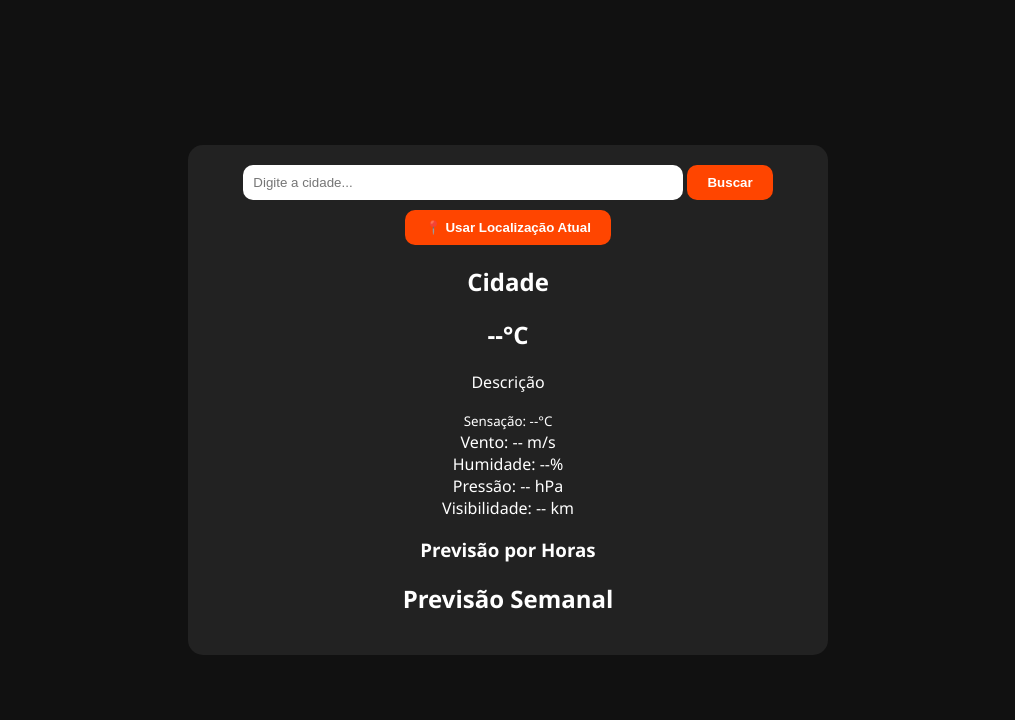
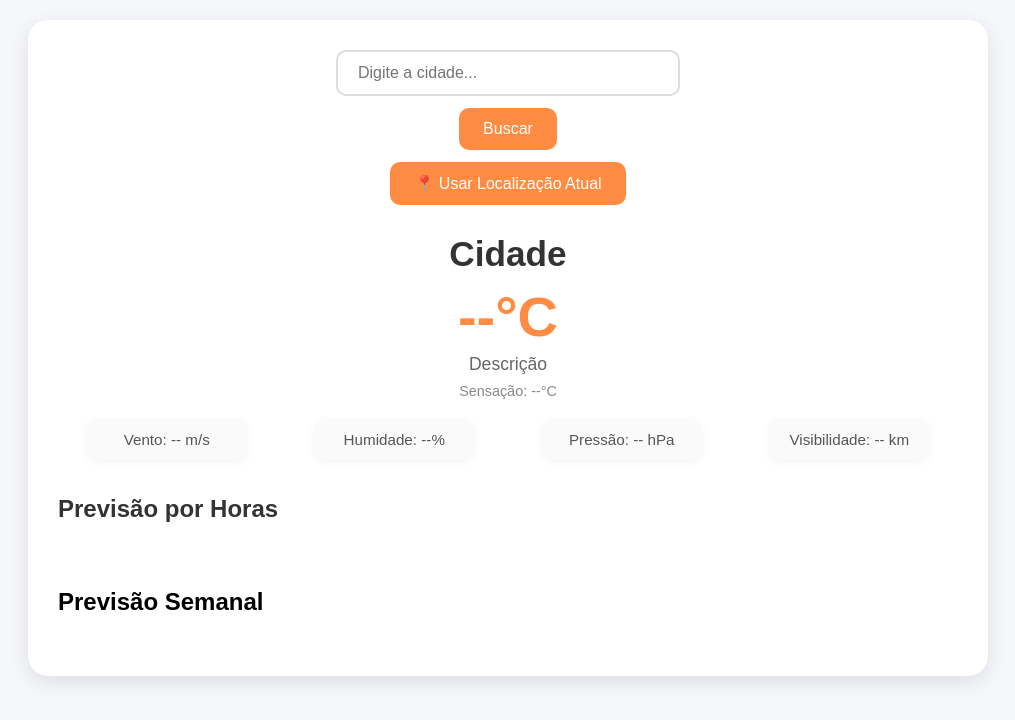
Before and after one commit to java-altf4/Projeto_Tempo_Escola, a plain HTML site: page index.html in a window 1280 px wide. Shown: the whole page, without its empty margins (132-1147 px from the left). Drawn offline with Linux system fonts and the light colour scheme.

Commit message:
style.css

```diff
--- a/style.css
+++ b/style.css
@@ -1,69 +1,249 @@
+/* style.css */
+
+/* --- Configurações Gerais --- */
 body {
+    font-family: 'Poppins', 'Arial', sans-serif;
+    background-color: #f5f7fa;
     margin: 0;
-    font-family: 'Segoe UI', sans-serif;
-    background-color: #111;
-    color: #fff;
+    padding: 20px;
     display: flex;
     justify-content: center;
-    align-items: center;
+    align-items: flex-start;
     min-height: 100vh;
+    overflow-x: hidden;
 }
 
 .container {
+    background: #ffffff;
+    border-radius: 20px;
+    box-shadow: 0 6px 20px rgba(0, 0, 0, 0.1);
     width: 90%;
-    max-width: 600px;
-    padding: 20px;
-    background: #222;
-    border-radius: 15px;
-    text-align: center;
+    max-width: 900px;
+    padding: 30px;
+    animation: fadeInContainer 1s ease-out;
 }
 
-header {
-    margin-bottom: 20px;
+/* Fade-in da página */
+@keyframes fadeInContainer {
+    from { opacity: 0; transform: translateY(20px); }
+    to { opacity: 1; transform: translateY(0); }
 }
 
-header input {
-    padding: 10px;
-    width: 70%;
-    border-radius: 10px;
-    border: none;
-    outline: none;
-    margin-bottom: 10px;
+.header {
+    display: flex;
+    flex-direction: column;
+    gap: 12px;
+    margin-bottom: 25px;
+    align-items: center;
 }
 
-header button {
-    padding: 10px 20px;
+.header input {
+    padding: 12px 20px;
+    border: 2px solid #ddd;
+    border-radius: 10px;
+    width: 80%;
+    max-width: 300px;
+    outline: none;
+    transition: 0.3s;
+    font-size: 1rem;
+}
+
+.header input:focus {
+    border-color: #ff8c42;
+}
+
+/* Botões com animação */
+.header button {
+    padding: 12px 24px;
+    background-color: #ff8c42;
     border: none;
-    background-color: #ff4500;
     color: white;
+    font-size: 1rem;
     border-radius: 10px;
     cursor: pointer;
-    font-weight: bold;
+    transition: background 0.3s, transform 0.3s;
 }
 
-.weather-main h1 {
-    margin: 10px 0;
+.header button:hover {
+    background-color: #e67628;
+    transform: translateY(-3px) scale(1.05);
 }
 
-.weather-main h2 {
-    font-size: 4em;
-    margin: 10px 0;
+/* --- Seção Clima Atual --- */
+.current-weather {
+    text-align: center;
+    margin-bottom: 35px;
+    animation: fadeInSection 1.5s ease;
 }
 
-.weather-main p {
-    font-size: 1.2em;
+@keyframes fadeInSection {
+    0% { opacity: 0; transform: scale(0.95); }
+    100% { opacity: 1; transform: scale(1); }
+}
+
+.current-weather h1 {
+    font-size: 2.2rem;
+    margin-bottom: 10px;
+    color: #333;
+}
+
+.current-weather h2 {
+    font-size: 3.5rem;
+    margin: 0;
+    color: #ff8c42;
+}
+
+.current-weather p {
+    font-size: 1.1rem;
+    color: #666;
     margin: 5px 0;
 }
 
-.weather-main small {
-    font-size: 0.9em;
-    color: #ccc;
+.current-weather small {
+    display: block;
+    margin-top: 8px;
+    color: #888;
+    font-size: 0.9rem;
 }
 
-.weather-details {
-    display: grid;
-    grid-template-columns: 1fr 1fr;
-    gap: 15px;
+.details {
+    display: flex;
+    justify-content: space-around;
     margin-top: 20px;
-    font-size: 1.1em;
+    flex-wrap: wrap;
+    gap: 10px;
 }
+
+.details div {
+    background: #fafafa;
+    padding: 12px 20px;
+    border-radius: 12px;
+    box-shadow: 0 2px 8px rgba(0, 0, 0, 0.05);
+    min-width: 120px;
+    text-align: center;
+    font-size: 0.95rem;
+    color: #555;
+    transition: transform 0.3s ease, box-shadow 0.3s ease;
+}
+
+/* Cartões pulando de leve no hover */
+.details div:hover {
+    transform: translateY(-5px);
+    box-shadow: 0 6px 12px rgba(0, 0, 0, 0.1);
+}
+
+/* --- Previsão por Hora --- */
+.forecast-hourly {
+    margin-bottom: 30px;
+}
+
+.forecast-hourly h3 {
+    font-size: 1.5rem;
+    color: #333;
+    margin-bottom: 15px;
+}
+
+.hours {
+    display: flex;
+    overflow-x: auto;
+    gap: 12px;
+    padding: 10px 0;
+    scroll-snap-type: x mandatory;
+    scrollbar-width: thin;
+    scrollbar-color: #ff8c42 #f5f7fa;
+}
+
+.hours::-webkit-scrollbar {
+    height: 6px;
+}
+
+.hours::-webkit-scrollbar-thumb {
+    background: #ff8c42;
+    border-radius: 6px;
+}
+
+.hora {
+    background: #ffffff;
+    padding: 15px;
+    border-radius: 15px;
+    min-width: 80px;
+    text-align: center;
+    box-shadow: 0 4px 12px rgba(0, 0, 0, 0.08);
+    scroll-snap-align: start;
+    transition: transform 0.3s;
+}
+
+.hora:hover {
+    transform: scale(1.1);
+}
+
+.hora p {
+    margin: 5px 0;
+    font-size: 0.95rem;
+    color: #555;
+}
+
+.hora img {
+    width: 50px;
+}
+
+/* --- Previsão Semanal --- */
+#dailyForecast {
+    margin-top: 30px;
+    animation: fadeInSection 1.5s ease;
+}
+
+.tabela-previsao {
+    width: 100%;
+    border-collapse: collapse;
+}
+
+.tabela-previsao th, .tabela-previsao td {
+    padding: 14px 10px;
+    text-align: center;
+    border-bottom: 1px solid #eee;
+}
+
+.tabela-previsao th {
+    background-color: #ff8c42;
+    color: white;
+    font-weight: 600;
+    font-size: 1rem;
+}
+
+.tabela-previsao td {
+    font-size: 0.95rem;
+    color: #555;
+}
+
+.tabela-previsao tr:hover {
+    background-color: #f9f9f9;
+}
+
+.tabela-previsao img {
+    width: 40px;
+}
+.icon-clear-day:hover {
+    animation: rotateSun 4s linear infinite;
+}
+
+@keyframes rotateSun {
+    from { transform: rotate(0deg); }
+    to { transform: rotate(360deg); }
+}
+.icon-clouds:hover {
+    animation: floatCloud 3s ease-in-out infinite alternate;
+}
+
+@keyframes floatCloud {
+    from { transform: translateY(0px); }
+    to { transform: translateY(-10px); }
+}
+.icon-rain:hover {
+    animation: rainFall 0.5s ease-in-out infinite;
+}
+
+@keyframes rainFall {
+    from { transform: translateY(0px); opacity: 1; }
+    to { transform: translateY(10px); opacity: 0.3; }
+}
```
